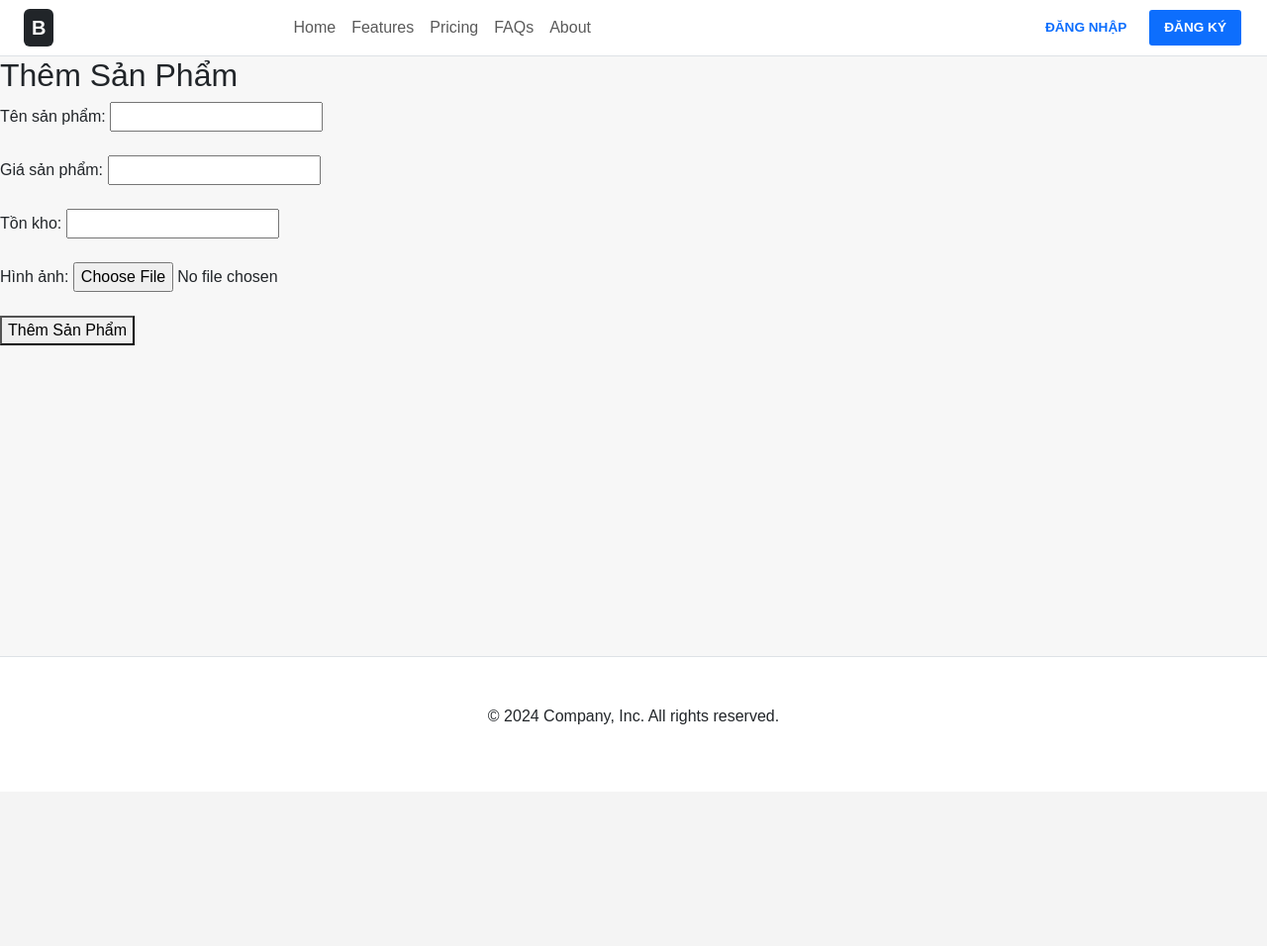
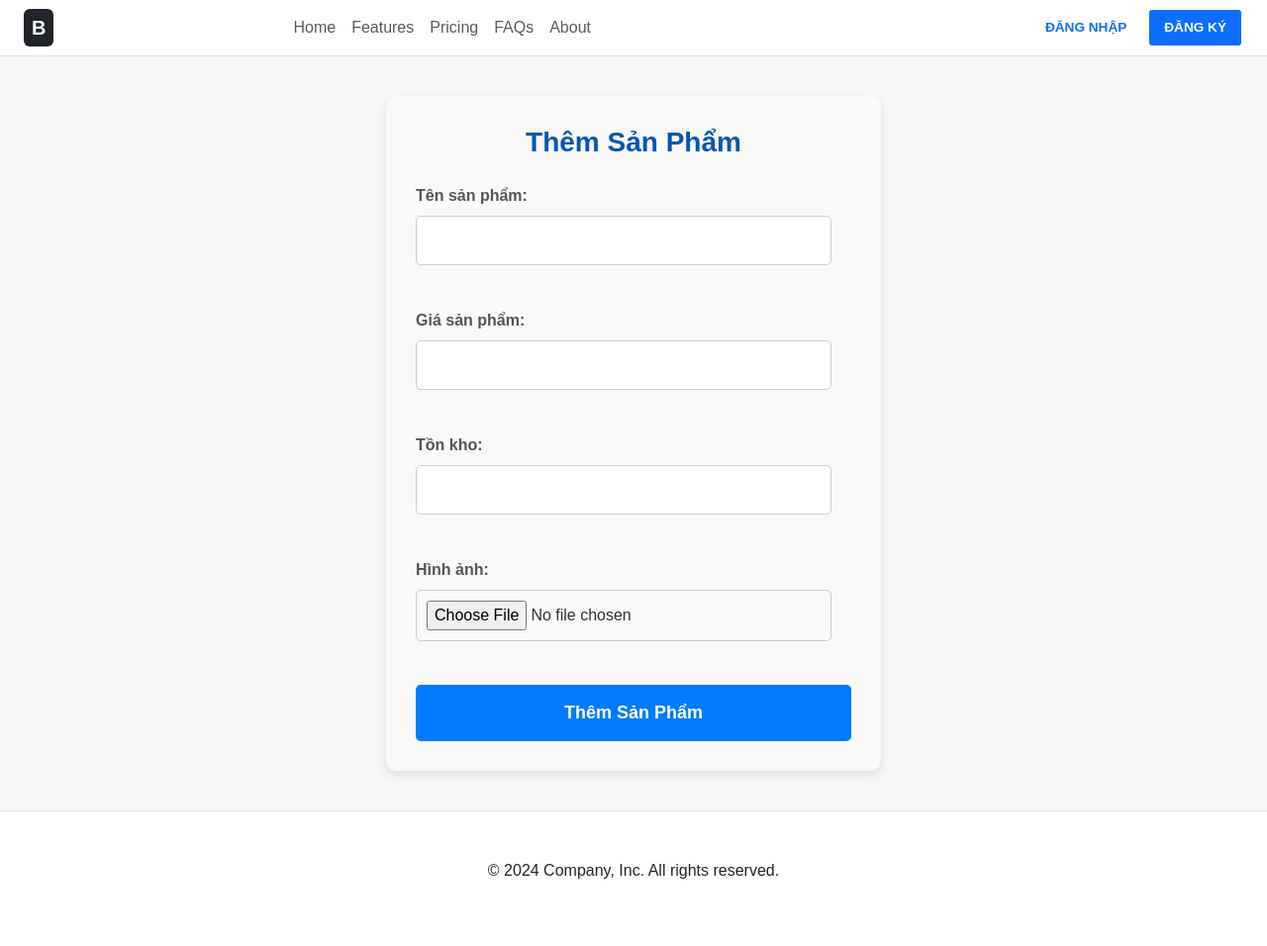
Before and after one commit to PhanTuanAnh2009/BCCK_RENEW, a Django app: page /nhapsp/ in a window 1280 px wide. Shown: the whole page at 99% size. Before the commit the page ends 732 px from the top, so only its background shows below. Run offline with Django 4.2, Linux system fonts and the light colour scheme; parts of the project's set-up code (start-up, migrations or seed data) failed here and were passed over.

Commit message:
new layout

```diff
--- a/store/static/store/css/style.css
+++ b/store/static/store/css/style.css
@@ -3,7 +3,7 @@ body {
 }
 
 
-/* file: style.css */
+
 body {
   font-family: Arial, sans-serif;
   margin: 0;
@@ -16,10 +16,7 @@ header.navbar {
   height: 80px;
   overflow: hidden;
 }
-/* footer {
-  max-height: 300px;
-  overflow-y: auto;
-} */
+
 
 .card-img-circle {
   width: 140px;
@@ -31,7 +28,7 @@ header.navbar {
 }
 
 .card-img-circle {
-  width: 140px;        /* hoặc kích thước bạn mong muốn */
+  width: 140px;
   height: 140px;
   object-fit: cover;
   border-radius: 50%;
@@ -39,19 +36,19 @@ header.navbar {
   box-shadow: 0 4px 12px rgba(0,0,0,0.1);
 }
 
-/* Nếu là ảnh lớn ở trang chi tiết, thêm */
+
 .product-detail-img {
-  max-width: 100%;     /* không tràn cột */
-  height: auto;        /* giữ tỉ lệ */
-  max-height: 400px;   /* cắt chiều cao nếu quá dài */
-  object-fit: contain; /* hoặc cover tuỳ ý */
+  max-width: 100%;
+  height: auto;
+  max-height: 400px;
+  object-fit: contain;
 }
 
 
 .product-description {
-  max-height: 100px;      /* chiều cao tối đa */
-  overflow-y: auto;       /* cuộn dọc khi nội dung vượt */
-  padding-right: 0.5rem;  /* tránh text dính sát thanh cuộn */
+  max-height: 100px;
+  overflow-y: auto;
+  padding-right: 0.5rem;
 }
 
 .dot {
@@ -178,3 +175,81 @@ header.navbar {
         height: 150px;
     }
 }
+.add-content {
+    background-color: #f9f9f9;
+    padding: 30px;
+    border-radius: 10px;
+    box-shadow: 0 4px 8px rgba(0, 0, 0, 0.1);
+    max-width: 500px;
+    margin: 40px auto;
+    font-family: Arial, sans-serif;
+    color: #333;
+}
+
+.add-content h2 {
+    text-align: center;
+    color: #0056b3;
+    margin-bottom: 25px;
+    font-size: 28px;
+    font-weight: bold;
+}
+
+.add-content label {
+    display: block;
+    margin-bottom: 8px;
+    font-weight: bold;
+    color: #555;
+    font-size: 16px;
+}
+
+.add-content input[type="text"],
+.add-content input[type="number"],
+.add-content input[type="file"] {
+    width: calc(100% - 20px);
+    padding: 12px 10px;
+    margin-bottom: 20px;
+    border: 1px solid #ccc;
+    border-radius: 5px;
+    font-size: 16px;
+    box-sizing: border-box;
+    transition: border-color 0.3s ease;
+}
+
+.add-content input[type="text"]:focus,
+.add-content input[type="number"]:focus,
+.add-content input[type="file"]:focus {
+    border-color: #007bff;
+    outline: none;
+}
+
+.add-content input[type="file"] {
+    padding: 10px;
+}
+
+.add-content button {
+    background-color: #007bff;
+    color: white;
+    padding: 15px 25px;
+    border: none;
+    border-radius: 5px;
+    cursor: pointer;
+    font-size: 18px;
+    font-weight: bold;
+    width: 100%;
+    transition: background-color 0.3s ease, transform 0.2s ease;
+}
+
+.add-content button:hover {
+    background-color: #0056b3;
+    transform: translateY(-2px);
+}
+
+.add-content button:active {
+    background-color: #004085;
+    transform: translateY(0);
+}
+
+
+.add-content input[type="hidden"] {
+    display: none;
+}
--- a/store/templates/store/nhapsp.html
+++ b/store/templates/store/nhapsp.html
@@ -5,8 +5,8 @@
 Thêm sản phẩm
 {% endblock title %}
 {% block content %}
- <div id="add" class="addnew">
-        <div class="add-content">
+
+        <div class="add-content" >
 
             <h2 id="add-title">Thêm Sản Phẩm</h2>
             <form method="POST" enctype="multipart/form-data" id="product-form">
@@ -27,5 +27,5 @@ Thêm sản phẩm
                 <button type="submit" id="submit-button">Thêm Sản Phẩm</button>
             </form>
         </div>
-    </div>
+
 {% endblock content %}
```
Also changed, not shown: store/templates/store/products.html (+8 -8 lines), static/img/product/img_upload/Screenshot_2025-06-01_180837_6r6XPrS.png (added), static/img/product/img_upload/Screenshot_2025-06-01_180837_YtPh4ls.png (added).
